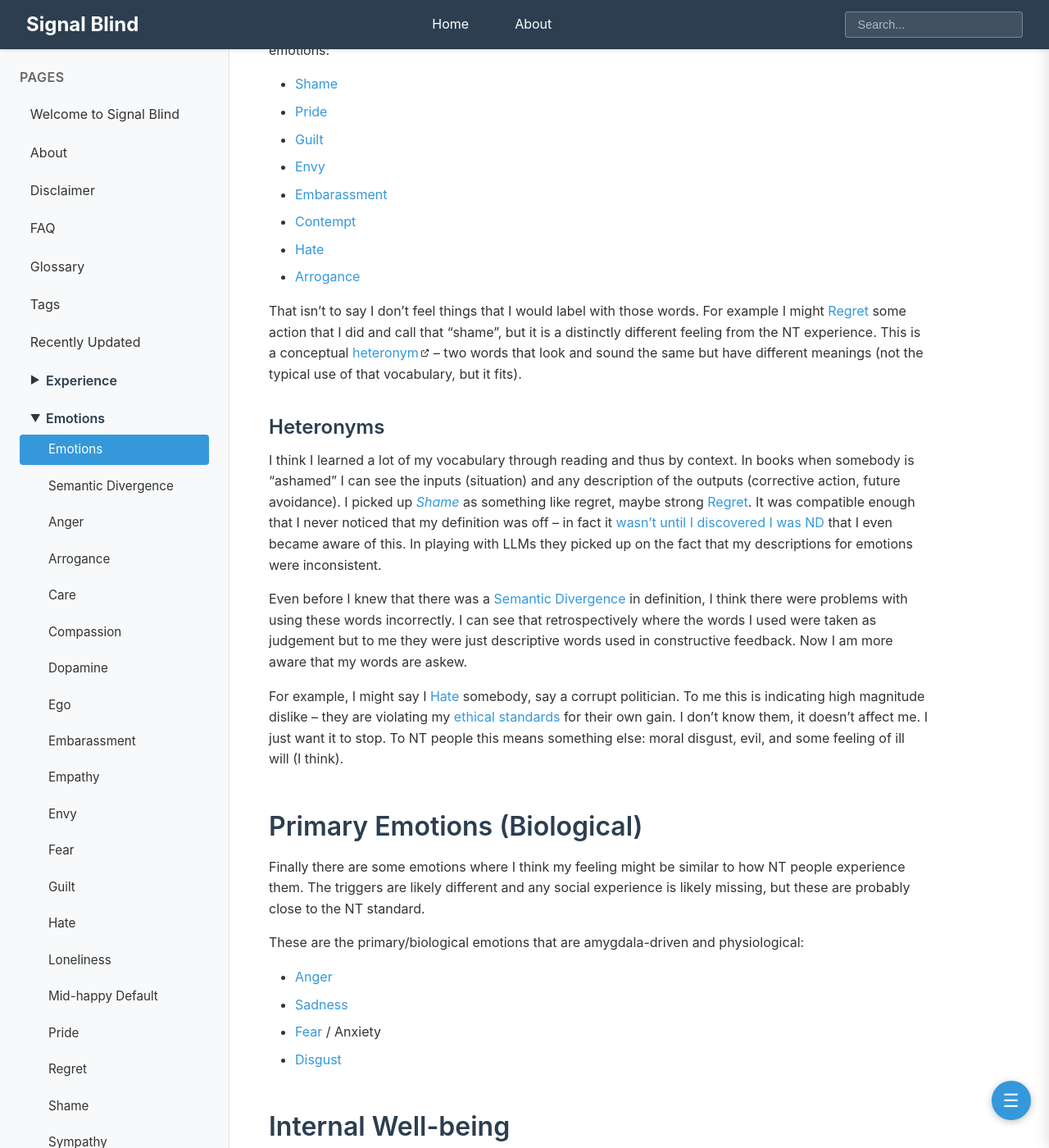
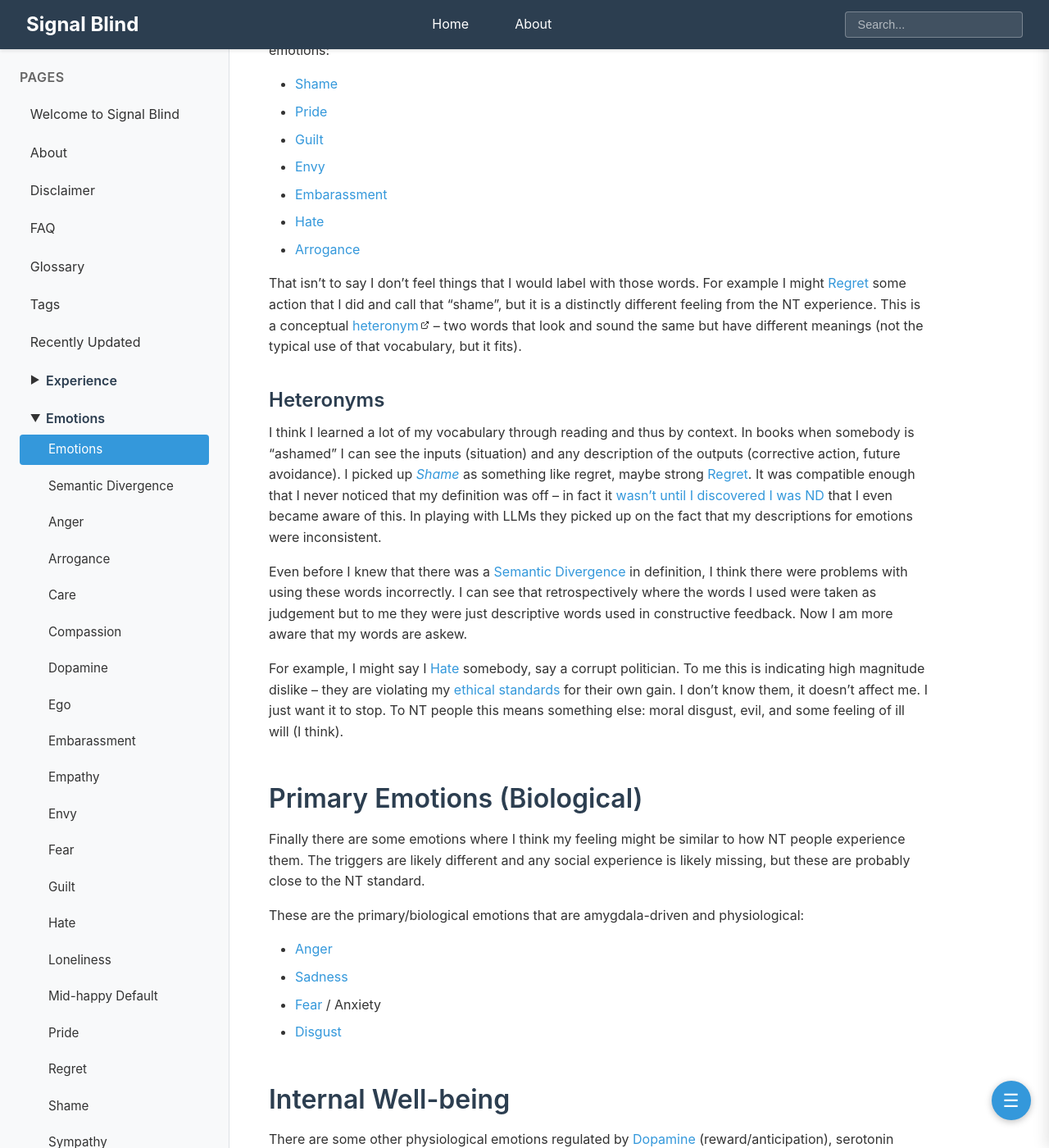
Before and after one commit to SignalBlind/SignalBlind.github.io, a Jekyll site: the page built from Emotions/Emotions.md, in a window 1280 px wide and 1400 px high, scrolled down 690 px. Shown: the whole window at 82% size. Built offline with Jekyll 4.4.1, drawn with Linux system fonts in a browser that asks for light colours; comment, search, counter and statistics services are not loaded.

Commit message:
cleaning out unneeded nodes

```diff
--- a/Emotions/Emotions.md
+++ b/Emotions/Emotions.md
@@ -29,7 +29,6 @@ The [self conscious emotions](https://en.wikipedia.org/wiki/Self-conscious_emoti
 - [Guilt](Guilt.md)
 - [Envy](Envy.md)
 - [Embarassment](Embarassment.md)
-- [Contempt](Contempt.md)
 - [Hate](Hate.md)
 - [Arrogance](Arrogance.md)
 
```
Also changed, not shown: other parts of Emotions/Emotions.md (+0 -1 lines).
